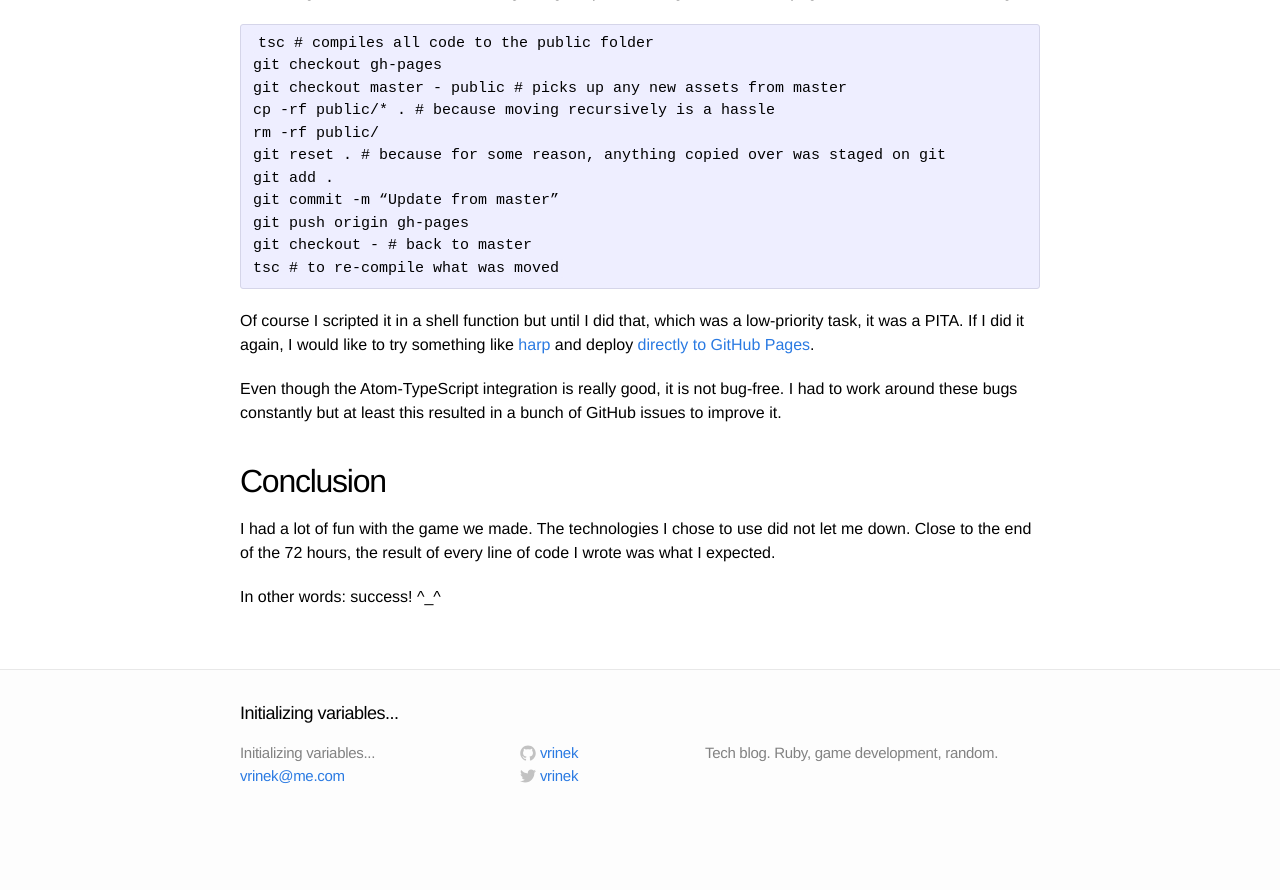
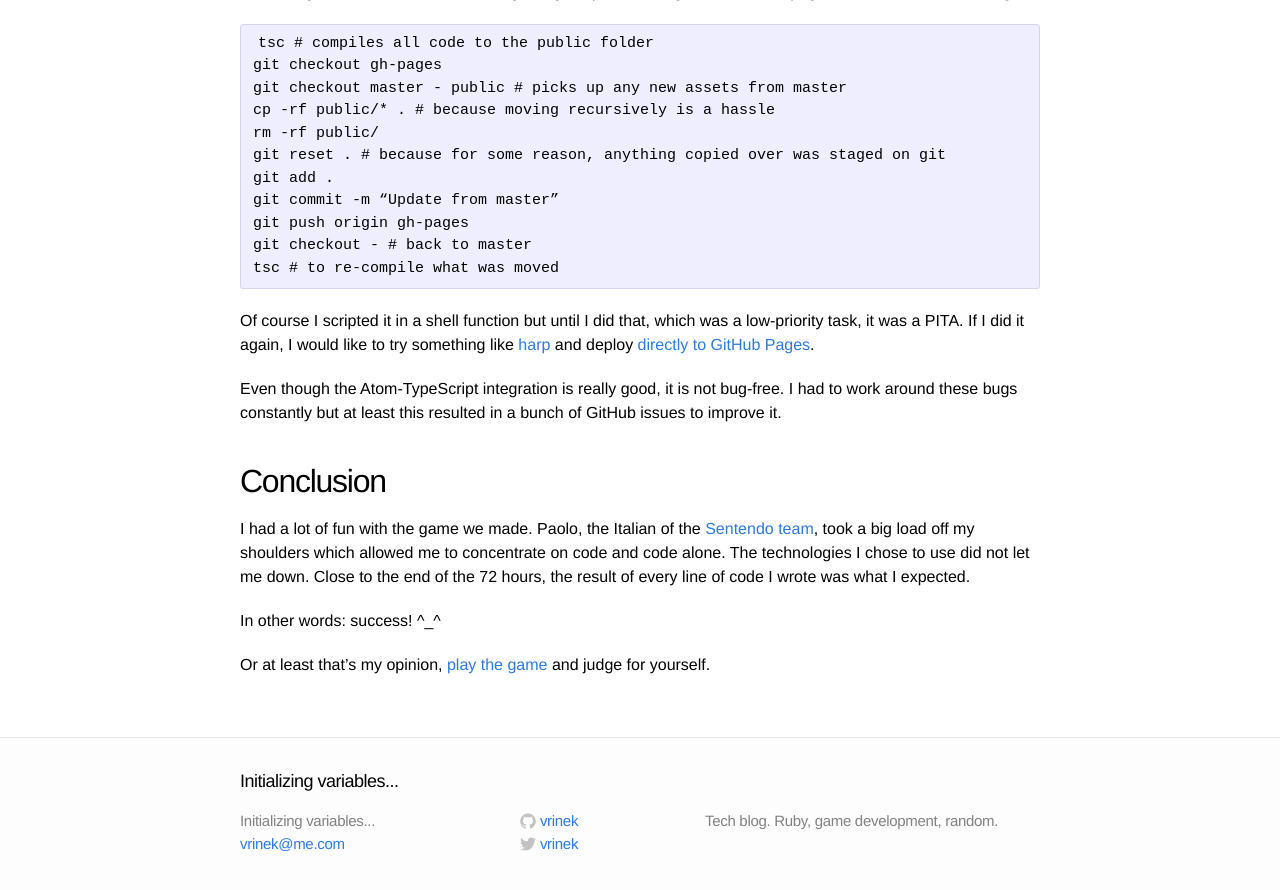
Before and after one commit to vrinek/vrinek.github.io, a Jekyll site: the page built from _posts/2015-04-21-ludum-dare-32.md, in a window 1280 px wide and 900 px high, scrolled down 1553 px. Shown: the top 890 px of the window. Built offline with Jekyll 4.4.1, drawn with Linux system fonts in a browser that asks for light colours; before the commit the page ends 2385 px from its top, so only the background shows below that.

Commit message:
Add some links and mention the Sentendo Team

```diff
--- a/_posts/2015-04-21-ludum-dare-32.md
+++ b/_posts/2015-04-21-ludum-dare-32.md
@@ -59,6 +59,8 @@ Even though the Atom-TypeScript integration is really good, it is not bug-free.
 
 ## Conclusion
 
-I had a lot of fun with the game we made. The technologies I chose to use did not let me down. Close to the end of the 72 hours, the result of every line of code I wrote was what I expected.
+I had a lot of fun with the game we made. Paolo, the Italian of the [Sentendo team](http://www.sentendo.co/), took a big load off my shoulders which allowed me to concentrate on code and code alone. The technologies I chose to use did not let me down. Close to the end of the 72 hours, the result of every line of code I wrote was what I expected.
 
 In other words: success! ^\_^
+
+Or at least that's my opinion, [play the game](http://ludumdare.com/compo/ludum-dare-32/?action=preview&uid=50005) and judge for yourself.
```
